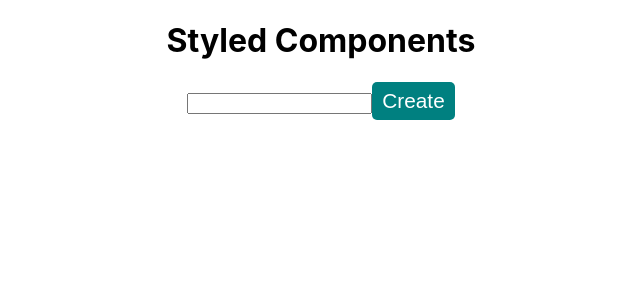
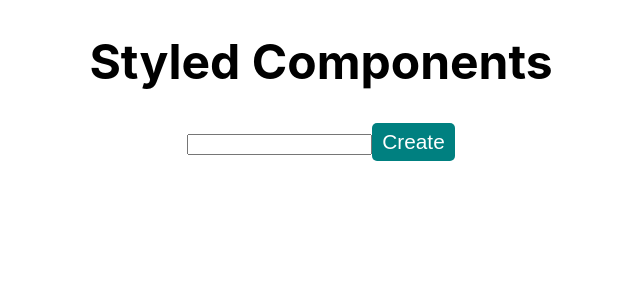
Before and after one commit to Jarkkohei/react_styled_components, a React (Create React App) app: page / in a window 1280 px wide. Shown: the top 300 px of the page, without its empty margins (319-959 px from the left). Built offline with nearby package versions, Linux system fonts and the light colour scheme.

Commit message:
Add a styled component H1

```diff
--- a/src/App.js
+++ b/src/App.js
@@ -21,11 +21,15 @@ const Button = styled.button`
   }
 `
 
+const H1 = styled.h1`
+  font-size: 3rem;
+`
+
 function App() {
   return (
     <ThemeProvider theme={theme}>
       <div className="App">
-        <h1>Styled Components</h1>
+        <H1>Styled Components</H1>
         <form action="">
           <input type="text" />
           <Button primary>Create</Button>
```
